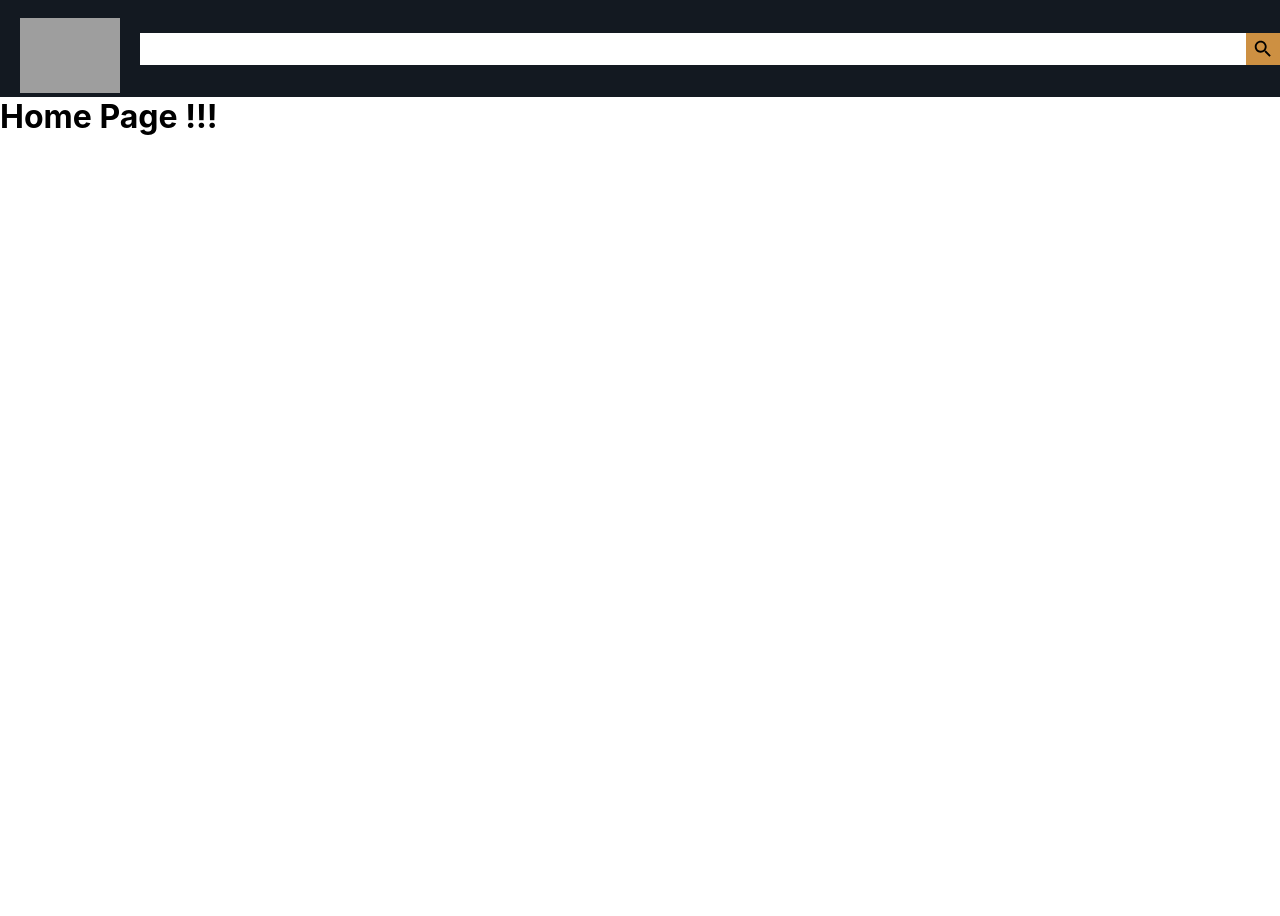
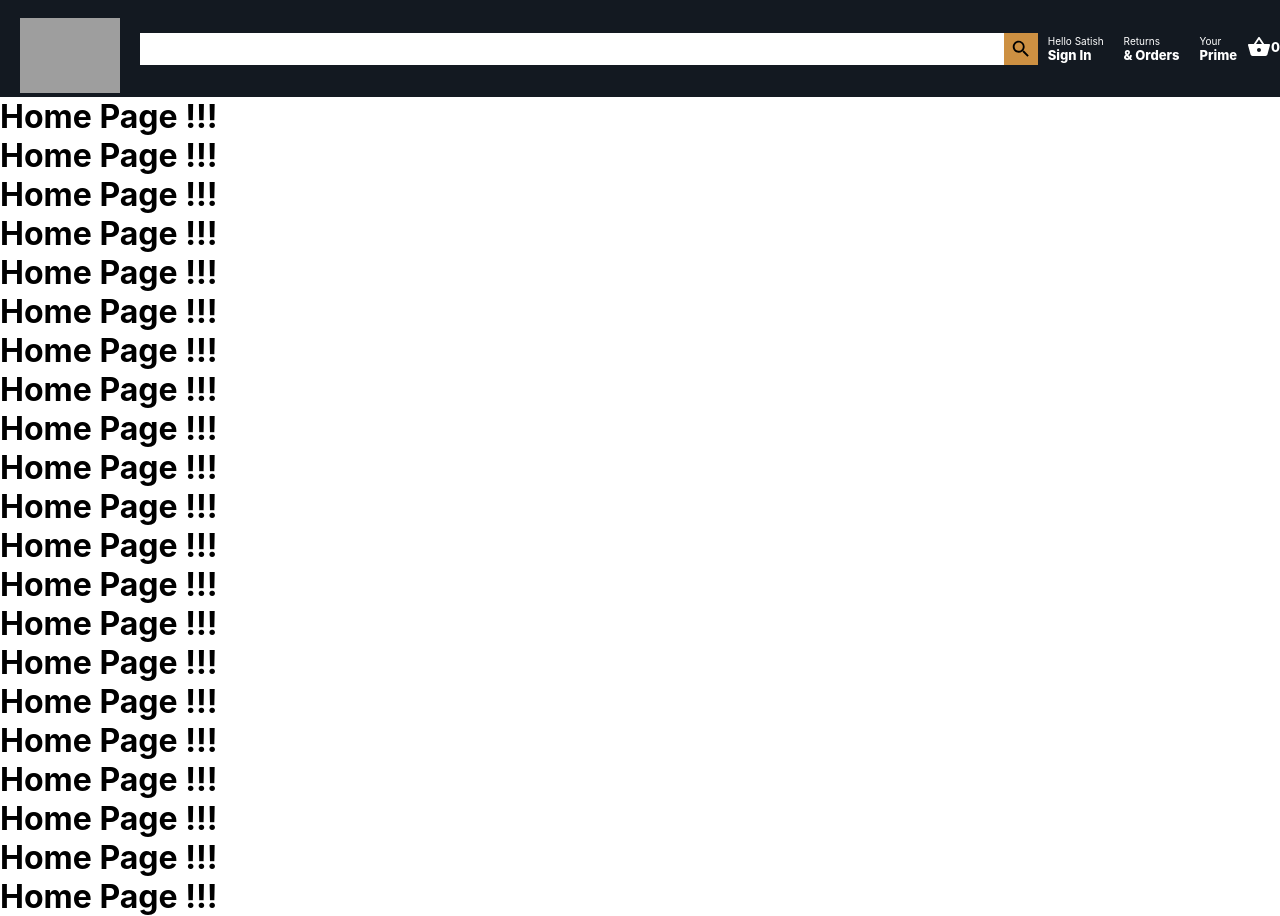
Before and after one commit to satishgupta07/amazon-clone, a React (Create React App) app: page / in a window 1280 px wide. Before the commit the page ends 800 px from the top, so only its background shows below. Built offline with nearby package versions, Linux system fonts and the light colour scheme; grey boxes are pictures that could not be loaded.

Commit message:
Build the Navigation bar
Signed-off-by: satishgupta07 <satishgupta.cse01@gmail.com>

```diff
--- a/src/App.js
+++ b/src/App.js
@@ -17,6 +17,27 @@
              <Route path="/">
                 <Header />
                 <h1>Home Page !!!</h1>
+                <h1>Home Page !!!</h1>
+                <h1>Home Page !!!</h1>
+                <h1>Home Page !!!</h1>
+                <h1>Home Page !!!</h1>
+                <h1>Home Page !!!</h1>
+                <h1>Home Page !!!</h1>
+                <h1>Home Page !!!</h1>
+                <h1>Home Page !!!</h1>
+                <h1>Home Page !!!</h1>
+                <h1>Home Page !!!</h1>
+                <h1>Home Page !!!</h1>
+                <h1>Home Page !!!</h1>
+                <h1>Home Page !!!</h1>
+                <h1>Home Page !!!</h1>
+                <h1>Home Page !!!</h1>
+                <h1>Home Page !!!</h1>
+                <h1>Home Page !!!</h1>
+                <h1>Home Page !!!</h1>
+                <h1>Home Page !!!</h1>
+                <h1>Home Page !!!</h1>
+
              </Route>
            </Switch>
         </div>
--- a/src/Header.css
+++ b/src/Header.css
@@ -2,6 +2,9 @@
     background-color: #131921;
     display: flex;
     align-items: center;
+    position: sticky;
+    top: 0;
+    z-index: 100;
 }
 
 .header__logo{
@@ -10,6 +13,42 @@
     margin-left: 20px;
     margin-right: 20px;
     margin-top: 18px;
+}
+
+.header__nav{
+    display: flex;
+    justify-content: space-evenly;
+}
+
+.header__option {
+    display: flex;
+    flex-direction: column;
+    margin-left: 10px;
+    margin-right: 10px;
+}
+
+.header__optionLineOne {
+    font-size: 10px;
+}
+
+.header__optionLineTwo {
+    font-size: 13px;
+    font-weight: 800;
+}
+
+.header__link {
+    color: white;
+    text-decoration: none;
+}
+
+.header__optionBasket{
+    display: flex;
+    align-items: center;
+}
+
+.header__baskekCount{
+    margin-left: 10px;
+    margin-right: 10px ;
 }
 
 .header__search {
--- a/src/Header.js
+++ b/src/Header.js
@@ -2,6 +2,7 @@
 import "./Header.css"
 import { Link } from 'react-router-dom'
 import SearchIcon from '@material-ui/icons/Search';
+import ShoppingBasketIcon from '@material-ui/icons/ShoppingBasket';
 
 function Header() {
     return (
@@ -24,7 +25,44 @@
 
 
         {/* 3 Links */}
-        {/* Basket Icon with number */}
+        <div className="header__nav">
+
+           {/* 1st Link */}
+             <Link to="/login" className="header__link">
+                 <div className="header__option">
+                   <span className="header__optionLineOne">Hello Satish</span>
+                   <span className="header__optionLineTwo">Sign In</span>
+                 </div>
+             </Link>
+
+           {/* 2nd Link */}
+           <Link to="/" className="header__link">
+                 <div className="header__option">
+                   <span className="header__optionLineOne">Returns</span>
+                   <span className="header__optionLineTwo">& Orders</span>
+                 </div>
+             </Link>
+
+           {/* 3rd Link */}
+           <Link to="/" className="header__link">
+                 <div className="header__option">
+                   <span className="header__optionLineOne">Your</span>
+                   <span className="header__optionLineTwo">Prime</span>
+                 </div>
+             </Link>
+
+             {/* 4th Link */}
+             <Link to="/checkout" className="header__link">
+                 <div className="header__optionBasket">
+                     {/* Shopping basket icon */}
+                     <ShoppingBasketIcon />
+                     {/* Number of items in the basket */}
+                     <span className="header__optionLineTwo header__basketCount">0</span>
+                 </div>
+             </Link>
+
+
+        </div>
 
         </nav>
     )
```
